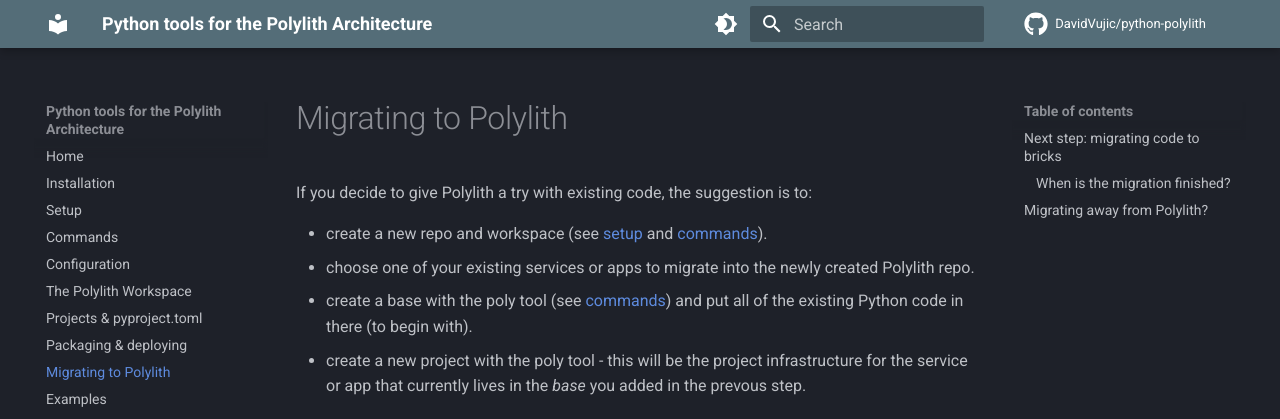
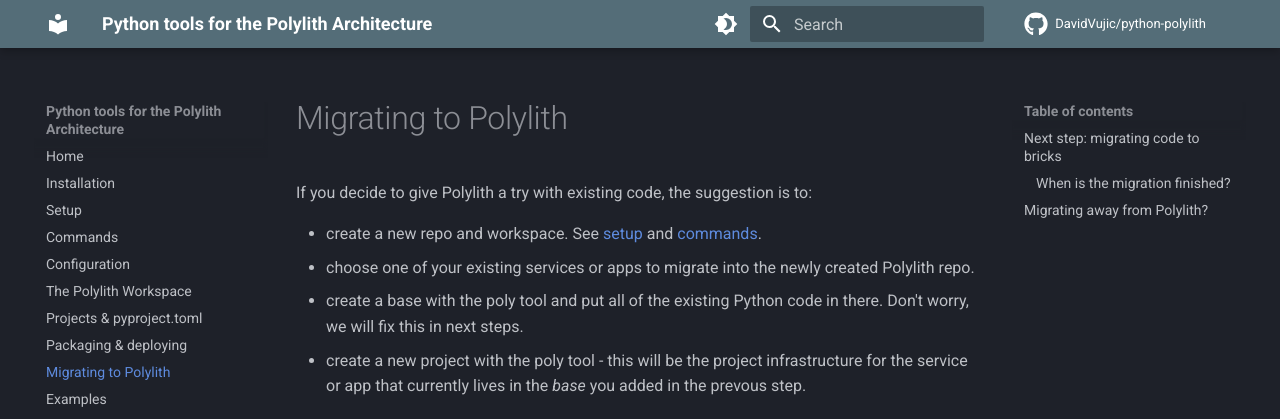
Before and after one commit to DavidVujic/python-polylith-docs, an MkDocs documentation site: the page built from docs/migrating.md, in a window 1280 px wide and 900 px high. Shown: the top 419 px of the window. Built offline with MkDocs 1.6.1 and Material for MkDocs 9.7.7, drawn with Linux system fonts in a browser that asks for light colours; comment, search, counter and statistics services are not loaded.

Commit message:
add migrating to and from Polylith docs

```diff
--- a/docs/migrating.md
+++ b/docs/migrating.md
@@ -2,9 +2,9 @@
 
 If you decide to give Polylith a try with existing code, the suggestion is to:
 
-- create a new repo and workspace (see [setup](setup.md) and [commands](commands.md)).
+- create a new repo and workspace. See [setup](setup.md) and [commands](commands.md).
 - choose one of your existing services or apps to migrate into the newly created Polylith repo.
-- create a base with the poly tool (see [commands](commands.md)) and put all of the existing Python code in there (to begin with).
+- create a base with the poly tool and put all of the existing Python code in there. Don't worry, we will fix this in next steps.
 - create a new project with the poly tool - this will be the project infrastructure for the service or app that currently lives in the _base_ you added in the prevous step.
 
 The entrypoint for your app would be something like:
```
